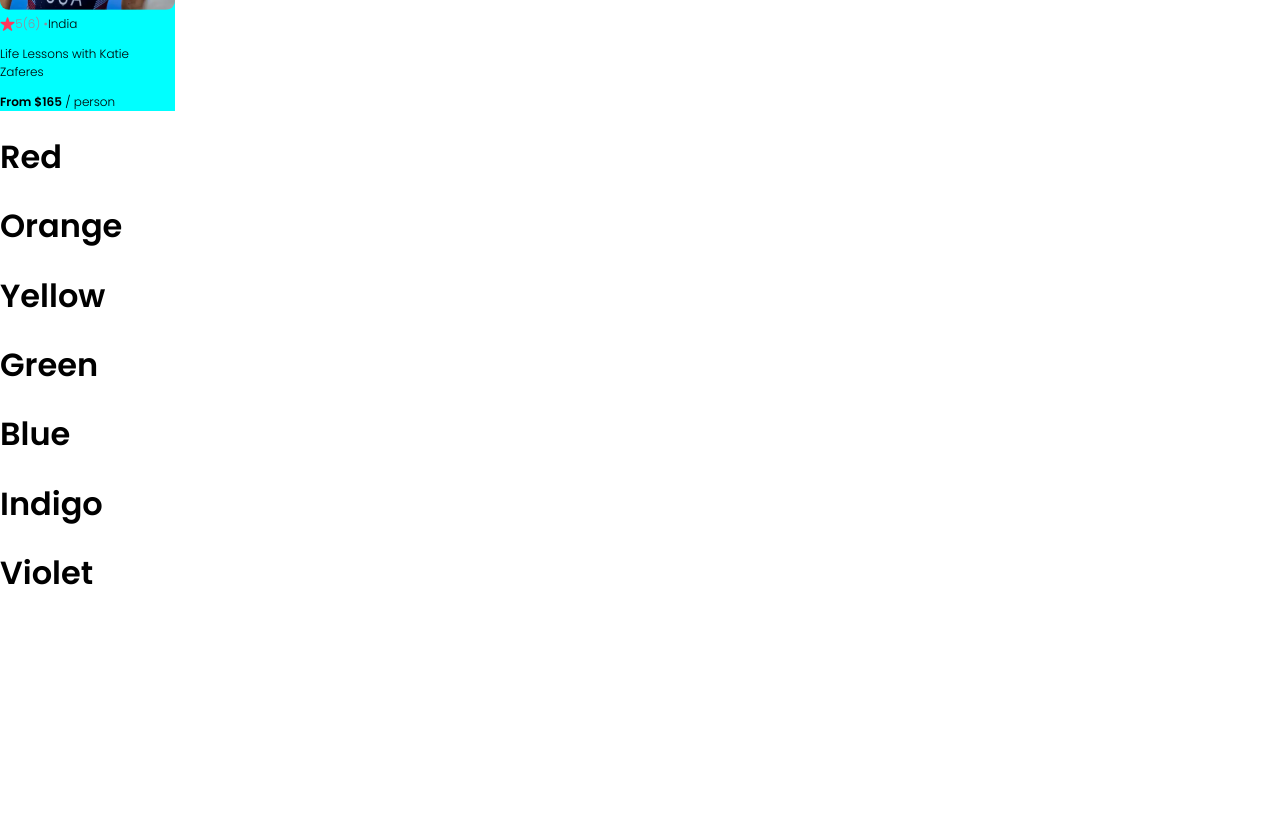
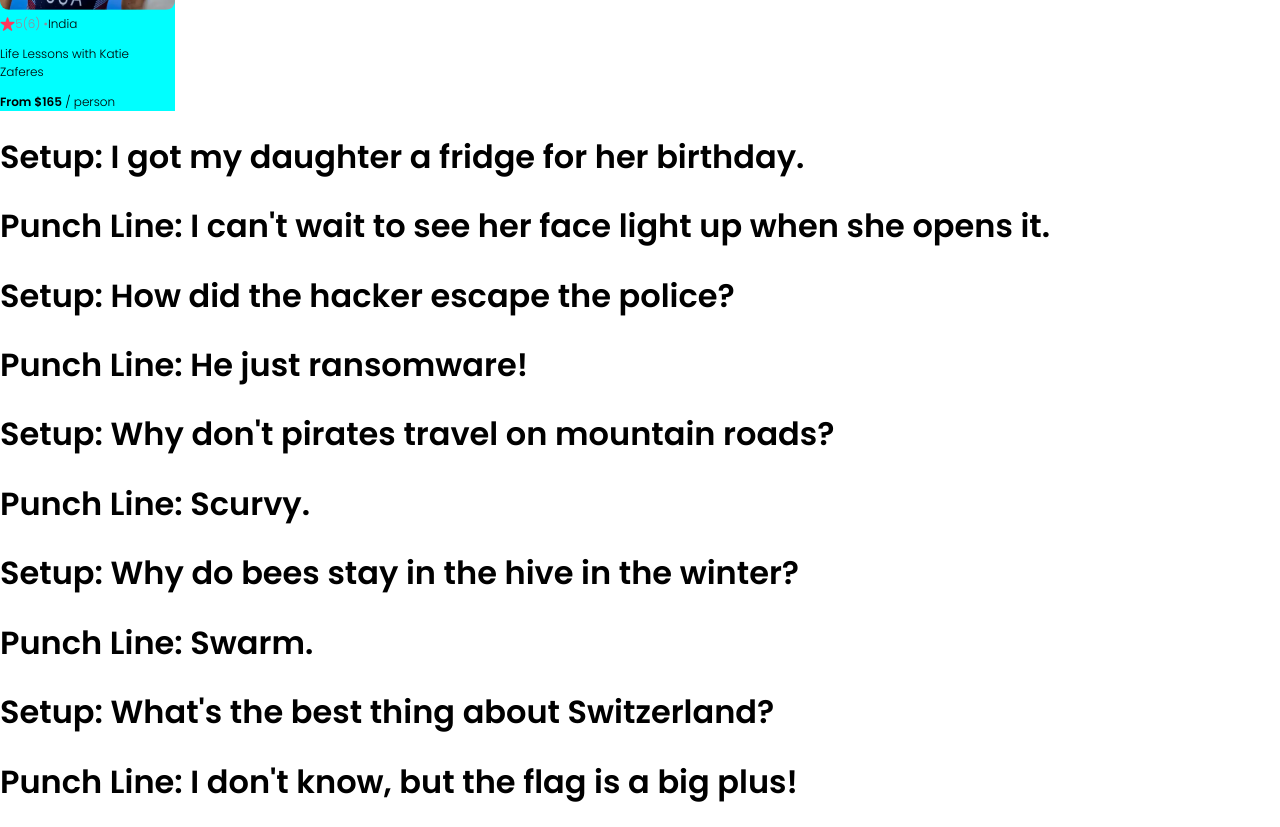
Before and after one commit to Arafat-alim/project-airbnb, a React (Create React App) app: page / in a window 1280 px wide. Shown: the part 680-1507 px from the top of the page. Before the commit the page ends 1299 px from the top, so only its background shows below. Built offline with nearby package versions, Linux system fonts and the light colour scheme.

Commit message:
seperrate data file preview into my application as a challenge problem.

```diff
--- a/src/App.js
+++ b/src/App.js
@@ -2,13 +2,11 @@ import Hero from "./components/Hero";
 import Navbar from "./components/Navbar";
 import Card from "./components/Card";
 import katie from "./images/katie-zaferes.png";
-import { capName, sq, para } from "./challenge/arrayMap";
-import ComponentChallenge from "./challenge/ComponentChallenge";
+
+import jokerAPI from "./challenge/jokerAPI";
+import Jokes from "./challenge/Jokes";
 
 function App() {
-  console.log(capName);
-  console.log(sq);
-  console.log(para);
   /* Challenge: Pass props to the Card component and display that data
 
 - img ("katie-zaferes.png")
@@ -17,6 +15,12 @@ function App() {
 - country (Whatever you want)
 - title ("Life Lessons with Katie Zaferes")
 - price (136) */
+
+  // practice challenge
+  const jokesElement = jokerAPI.map((joke) => {
+    return <Jokes setup={joke.setup} punchline={joke.punchline} />;
+  });
+
   return (
     <div className="App">
       <Navbar />
@@ -29,7 +33,7 @@ function App() {
         title={"Life Lessons with Katie Zaferes"}
         price={165}
       />
-      <ComponentChallenge />
+      {jokesElement}
     </div>
   );
 }
--- /dev/null
+++ b/src/challenge/Jokes.jsx
@@ -0,0 +1,10 @@
+import React from "react";
+
+export default function Jokes(props) {
+  return (
+    <div>
+      <h1>Setup: {props.setup}</h1>
+      <h1>Punch Line: {props.punchline}</h1>
+    </div>
+  );
+}
--- /dev/null
+++ b/src/challenge/jokerAPI.js
@@ -0,0 +1,22 @@
+export default [
+  {
+    setup: "I got my daughter a fridge for her birthday.",
+    punchline: "I can't wait to see her face light up when she opens it.",
+  },
+  {
+    setup: "How did the hacker escape the police?",
+    punchline: "He just ransomware!",
+  },
+  {
+    setup: "Why don't pirates travel on mountain roads?",
+    punchline: "Scurvy.",
+  },
+  {
+    setup: "Why do bees stay in the hive in the winter?",
+    punchline: "Swarm.",
+  },
+  {
+    setup: "What's the best thing about Switzerland?",
+    punchline: "I don't know, but the flag is a big plus!",
+  },
+];
```
